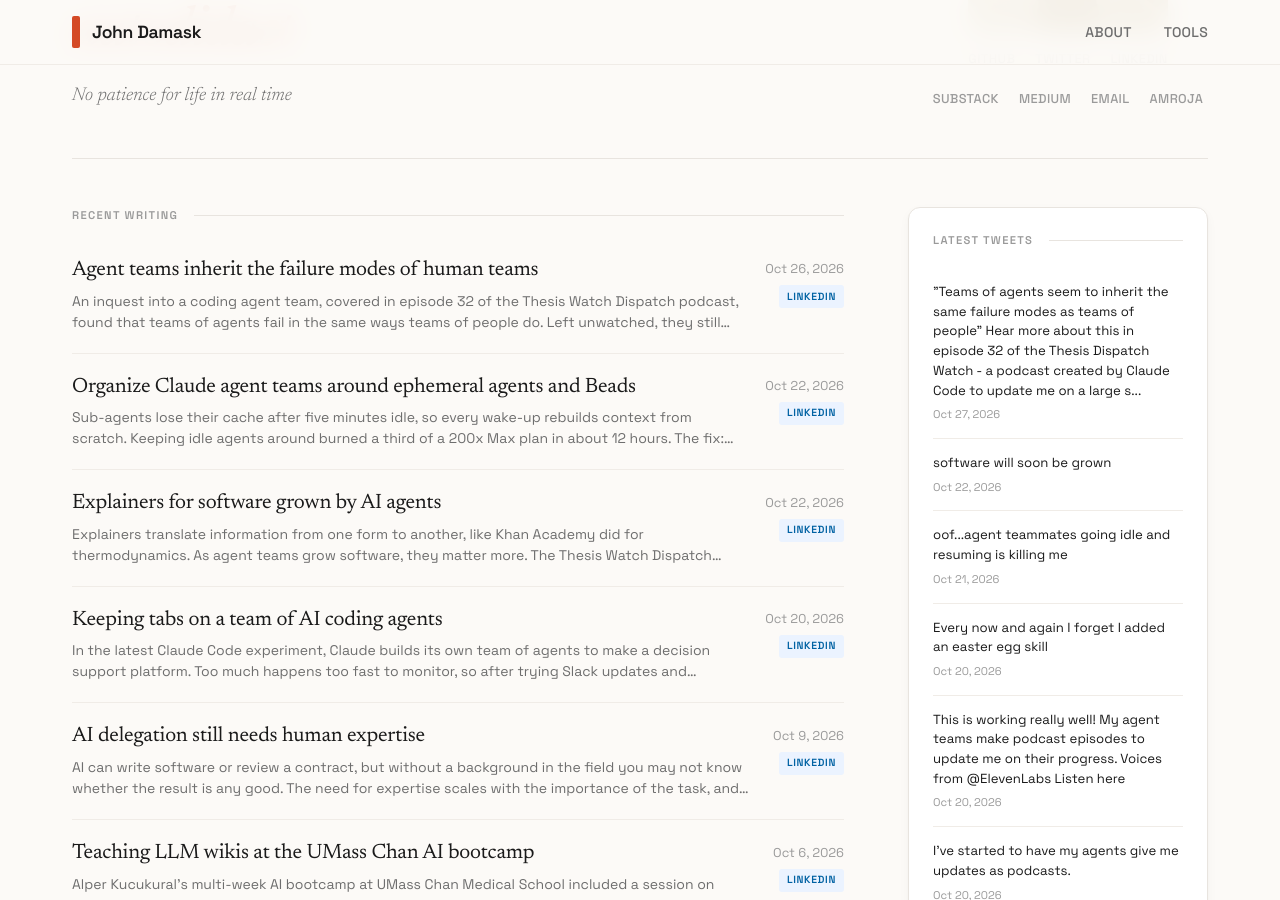
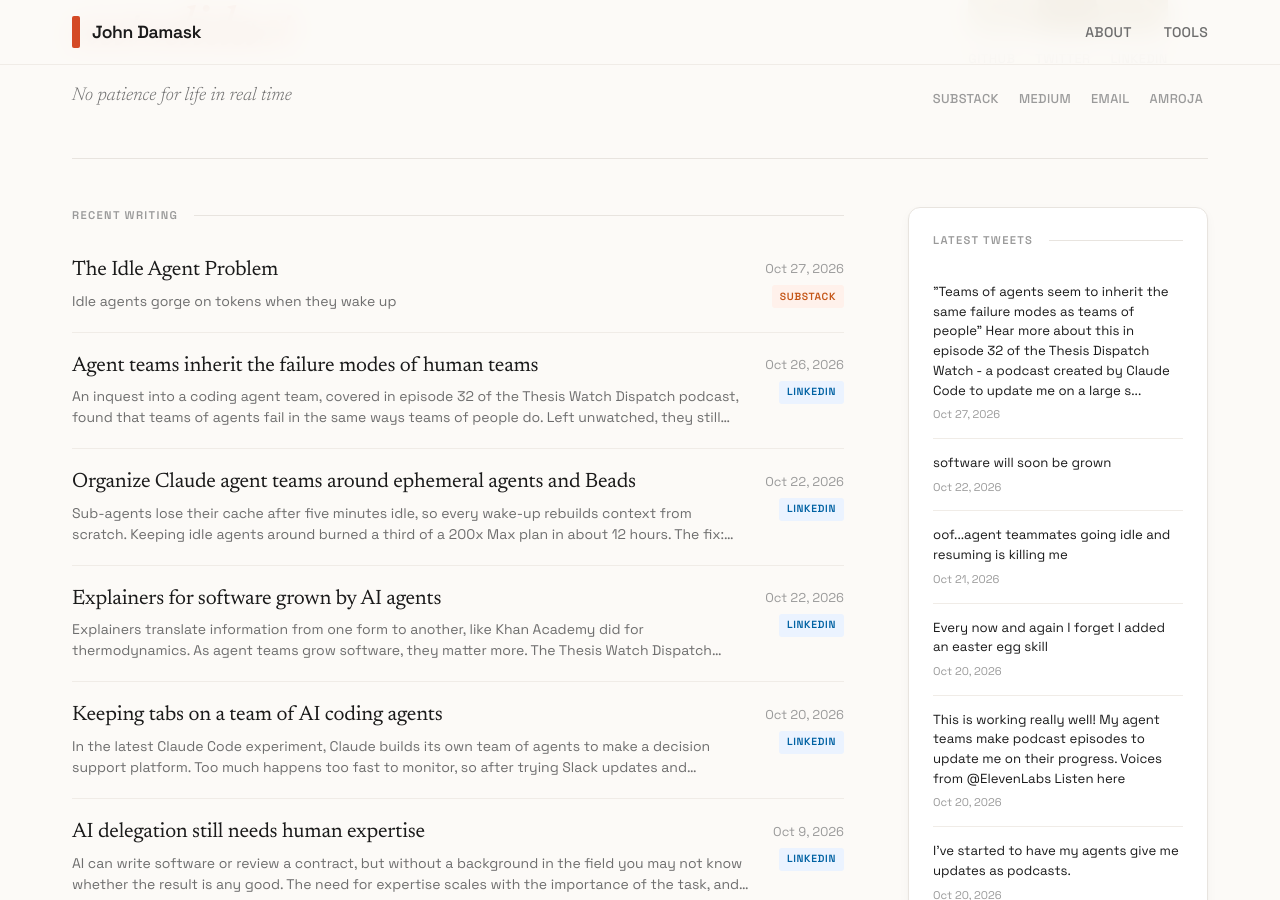
Before and after one commit to jbdamask/jbdamask.github.io, a Jekyll site: the page built from index.html, in a window 1280 px wide and 900 px high, scrolled down 336 px. Built offline with Jekyll 4.4.1, drawn with Linux system fonts in a browser that asks for light colours; the list of posts is cut into pages by our own code.

Commit message:
Update Substack posts

```diff
--- a/_data/substack-posts.yml
+++ b/_data/substack-posts.yml
@@ -2,6 +2,12 @@
 # Fetches RSS feed (latest 5) and merges with existing posts
 # This preserves older posts not in the RSS feed
 
+- title: The Idle Agent Problem
+  source: substack
+  url: https://johndamask.substack.com/p/the-idle-agent-problem
+  date: '2026-10-27'
+  excerpt: Idle agents gorge on tokens when they wake up
+  image: https://substackcdn.com/image/fetch/$s_!aMjO!,w_1456,c_limit,f_auto,q_auto:good,fl_progressive:steep/https%3A%2F%2Fsubstack-post-media.s3.amazonaws.com%2Fpublic%2Fimages%2F66199b99-0777-4fd4-953e-0495b9ecc4c0_1080x1080.jpeg
 - title: Turning boring into fun
   source: substack
   url: https://johndamask.substack.com/p/turning-boring-into-fun
```
